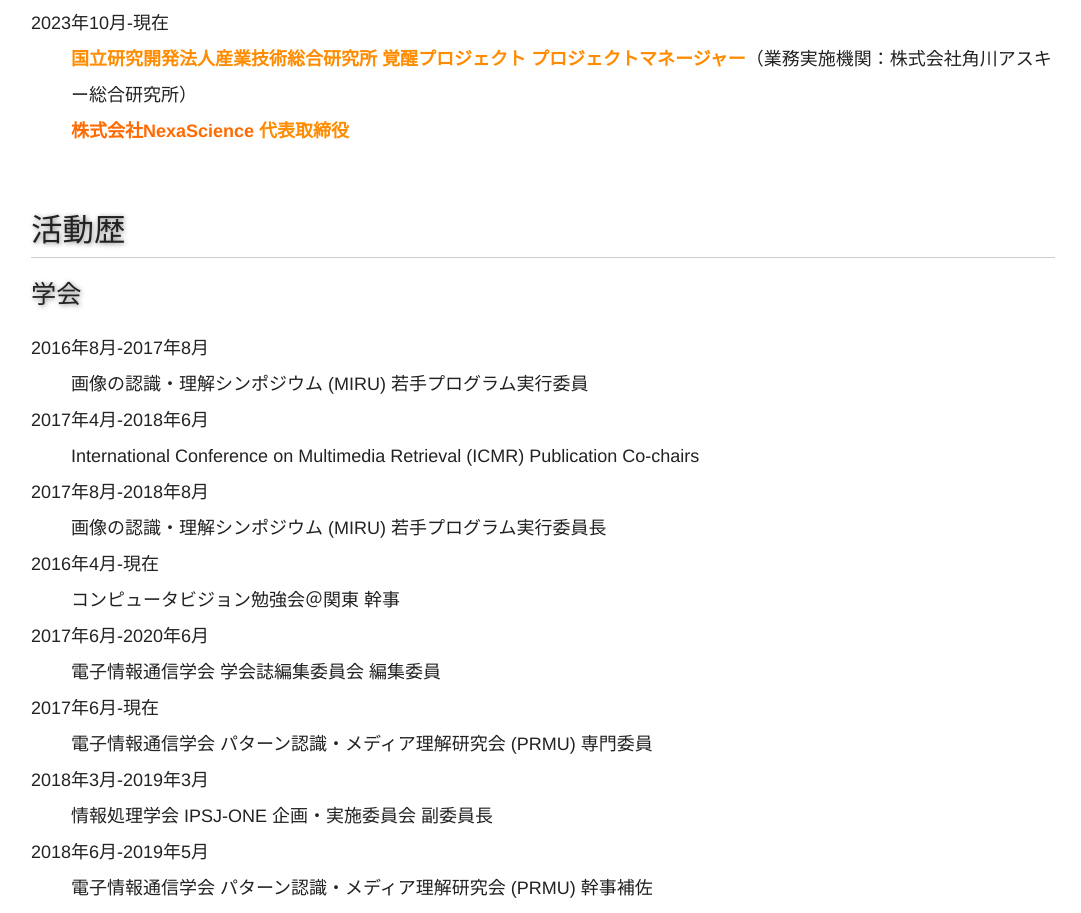
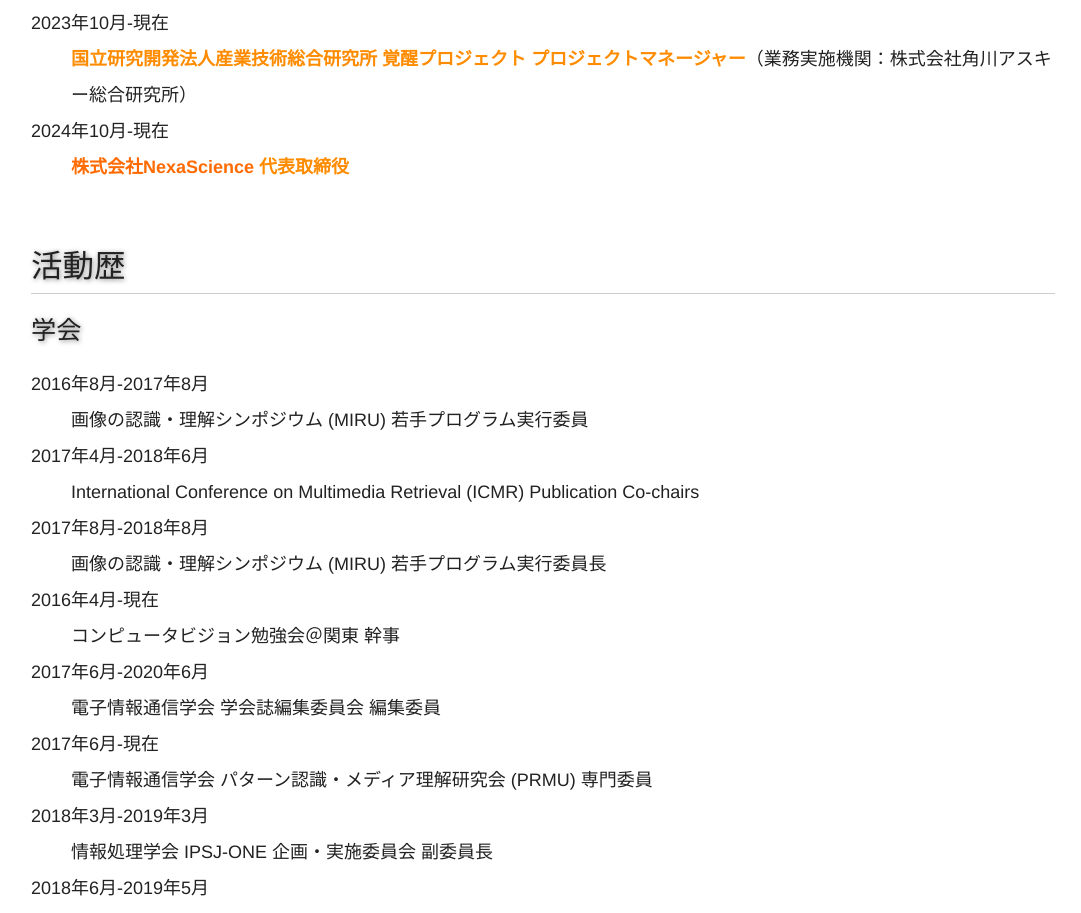
Before and after one commit to yushiku/yushiku.github.io, a plain HTML site: page index_ja.html in a window 1280 px wide. Shown: the part 3153-4066 px from the top of the page, without its empty margins (97-1178 px from the left). Drawn offline with Linux system fonts and the light colour scheme; a web font is replaced by a local one.

Commit message:
corrected errors

```diff
--- a/index_ja.html
+++ b/index_ja.html
@@ -82,6 +82,7 @@
 <dd><span class="mention"><a href="ninebulls.html">合同会社ナインブルズ</a> 代表</span></dd>
 <dt>2023年10月-現在</dt>
 <dd><span class="mention">国立研究開発法人産業技術総合研究所 覚醒プロジェクト プロジェクトマネージャー</span>（業務実施機関：株式会社角川アスキー総合研究所）</dd>
+<dt>2024年10月-現在</dt>
 <dd><span class="mention"><a href="https://www.nexascience.com">株式会社NexaScience</a> 代表取締役</span></dd>
 </dl>
 
```
